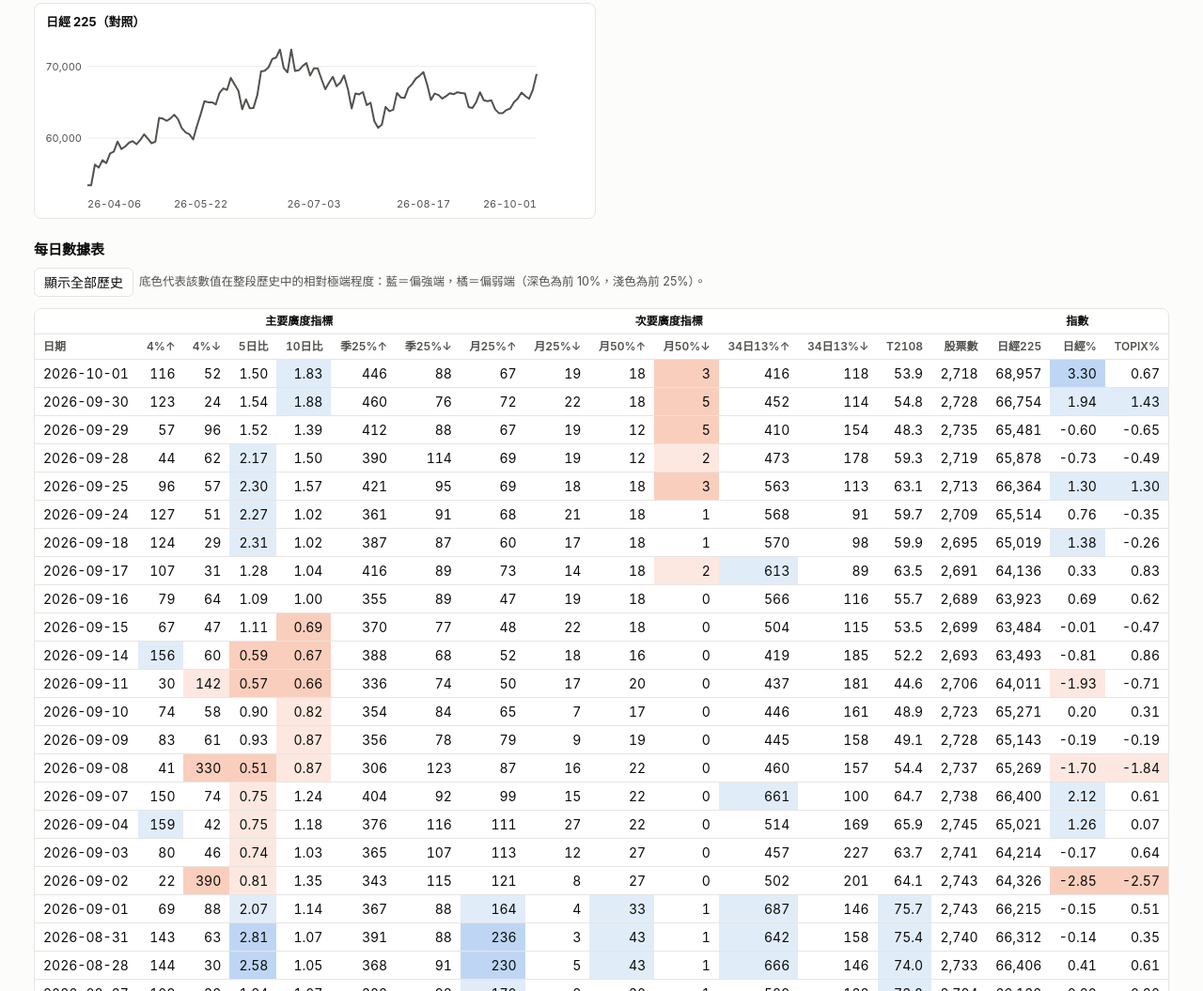
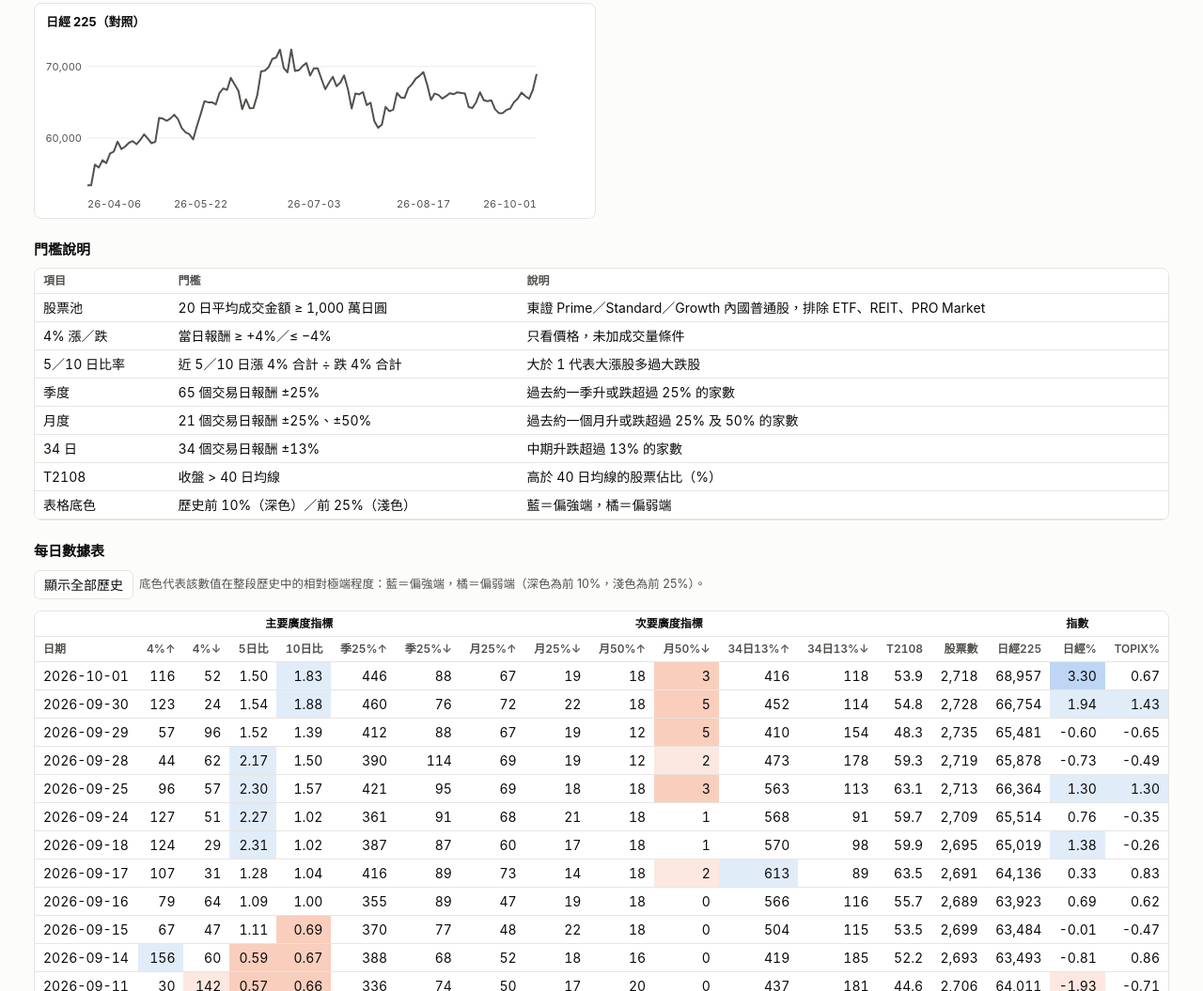
Before and after one commit to nick-l-wh/jp-breadth, a plain HTML site: page index.html in a window 1280 px wide. Shown: the part 1041-2096 px from the top of the page at 94% size. Drawn offline with Linux system fonts and the light colour scheme.

Commit message:
Add threshold explanation section

```diff
--- a/index.html
+++ b/index.html
@@ -66,6 +66,7 @@
 table { border-collapse: collapse; width: 100%; font-variant-numeric: tabular-nums; white-space: nowrap; }
 th, td { padding: 4px 9px; text-align: right; border-bottom: 1px solid var(--line); }
 thead th { position: sticky; top: 0; background: var(--panel); font-weight: 600; font-size: 12px; color: var(--text2); }
+table.thr td, table.thr th { text-align: left; white-space: normal; }
 thead tr.grp th { text-align: center; border-bottom: 1px solid var(--line); color: var(--text); }
 th:first-child, td:first-child { text-align: left; position: sticky; left: 0; background: var(--panel); }
 td.u1 { background: var(--up-t1); } td.u2 { background: var(--up-t2); }
@@ -91,6 +92,21 @@
   <h2>走勢圖</h2>
   <div class="toolbar" id="ranges" role="group" aria-label="時間範圍"></div>
   <div class="charts" id="charts"></div>
+
+  <h2>門檻說明</h2>
+  <div class="tablewrap"><table class="thr">
+    <thead><tr><th>項目</th><th>門檻</th><th>說明</th></tr></thead>
+    <tbody>
+      <tr><td>股票池</td><td>20 日平均成交金額 ≥ 1,000 萬日圓</td><td>東證 Prime／Standard／Growth 內國普通股，排除 ETF、REIT、PRO Market</td></tr>
+      <tr><td>4% 漲／跌</td><td>當日報酬 ≥ +4%／≤ −4%</td><td>只看價格，未加成交量條件</td></tr>
+      <tr><td>5／10 日比率</td><td>近 5／10 日漲 4% 合計 ÷ 跌 4% 合計</td><td>大於 1 代表大漲股多過大跌股</td></tr>
+      <tr><td>季度</td><td>65 個交易日報酬 ±25%</td><td>過去約一季升或跌超過 25% 的家數</td></tr>
+      <tr><td>月度</td><td>21 個交易日報酬 ±25%、±50%</td><td>過去約一個月升或跌超過 25% 及 50% 的家數</td></tr>
+      <tr><td>34 日</td><td>34 個交易日報酬 ±13%</td><td>中期升跌超過 13% 的家數</td></tr>
+      <tr><td>T2108</td><td>收盤 &gt; 40 日均線</td><td>高於 40 日均線的股票佔比（%）</td></tr>
+      <tr><td>表格底色</td><td>歷史前 10%（深色）／前 25%（淺色）</td><td>藍＝偏強端，橘＝偏弱端</td></tr>
+    </tbody>
+  </table></div>
 
   <h2>每日數據表</h2>
   <div class="toolbar">
```
